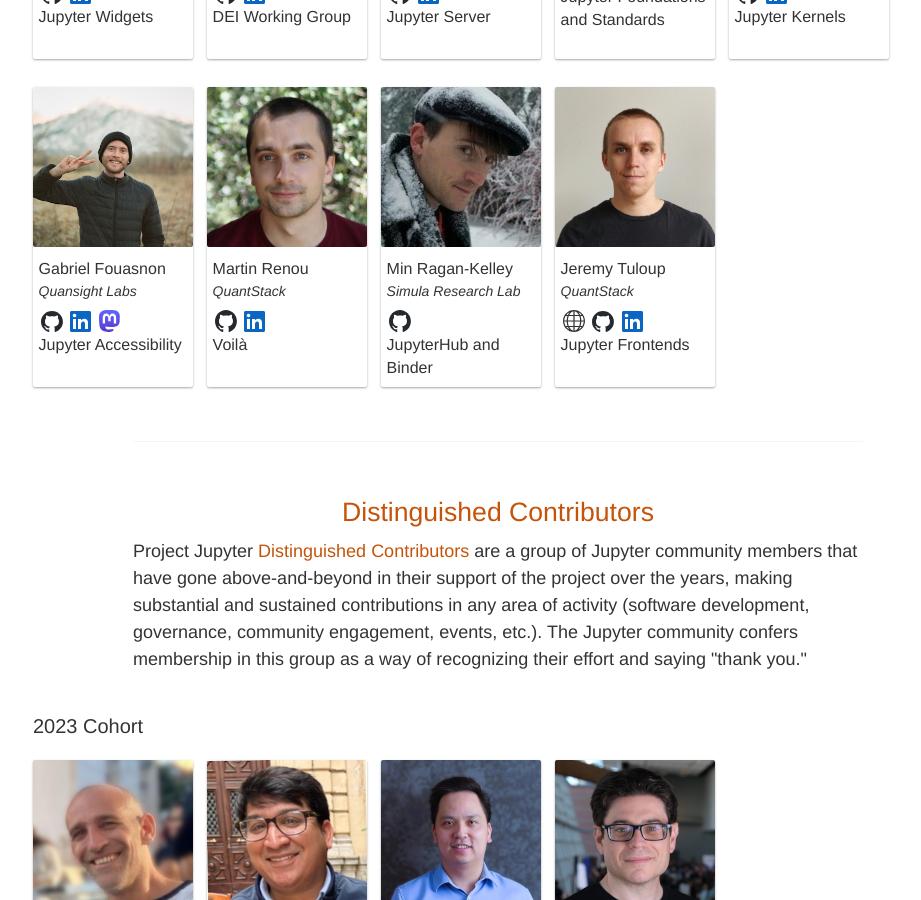
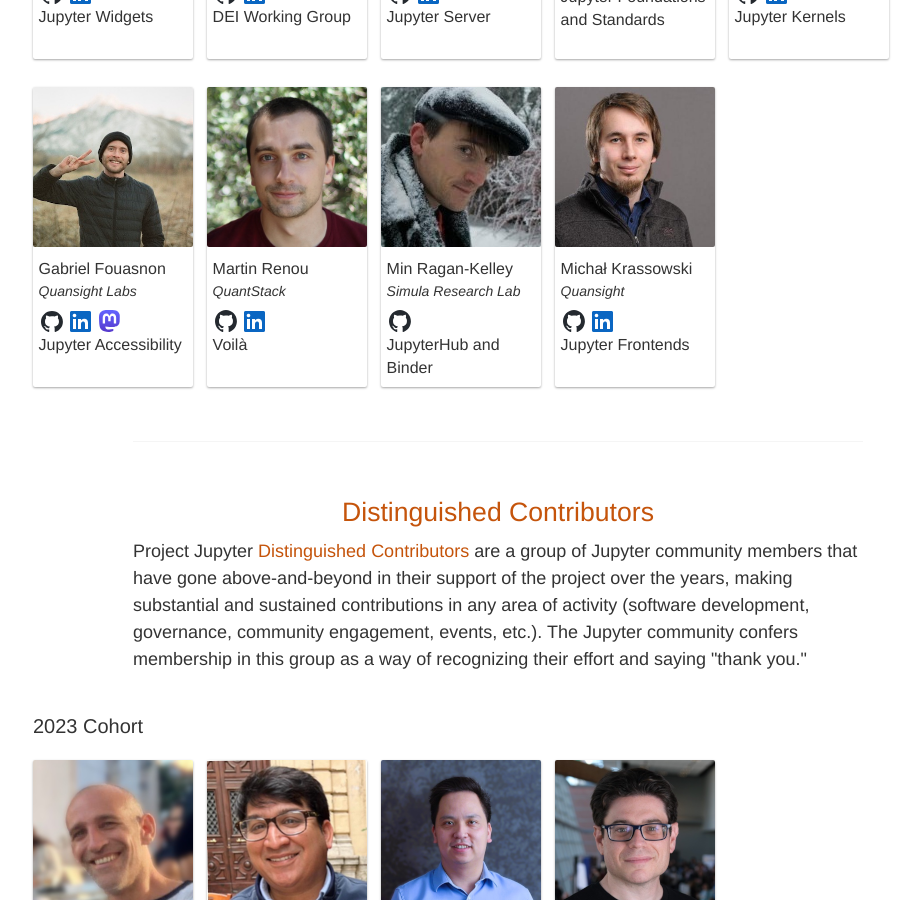
Before and after one commit to jupyter/jupyter.github.io, a Jekyll site: the page built from about.html, in a window 1280 px wide and 900 px high, scrolled down 2264 px. Shown: the whole window, without its empty margins (142-1063 px from the left). Built offline with Jekyll 4.4.1, drawn with Linux system fonts in a browser that asks for light colours; comment, search, counter and statistics services are not loaded.

Commit message:
Update SSC Representative for Jupyter Frontends

```diff
--- a/about.html
+++ b/about.html
@@ -437,13 +437,12 @@
     affiliation: Simula Research Lab
     gh_handle: minrk
     subproject: JupyterHub and Binder
-  - name: Jeremy Tuloup
-    affiliation: QuantStack
-    photo: Jeremy_Tuloup.png
-    gh_handle: jtpio
-    twitter_handle: jtpio
-    linkedin: https://linkedin.com/in/jtuloup
-    personal: https://jtp.io
+  - name: Michał Krassowski
+    affiliation: Quansight
+    photo: Michal_Krassowski.jpg
+    twitter_handle: krassowski_m
+    gh_handle: krassowski
+    linkedin: https://www.linkedin.com/in/michal-krassowski/
     subproject: Jupyter Frontends
 
 trademark_subcomittee:
```
